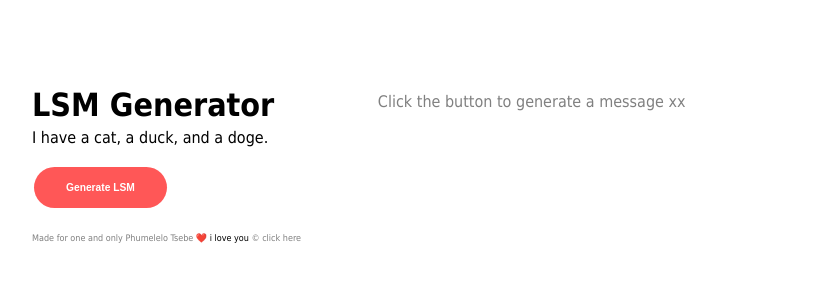
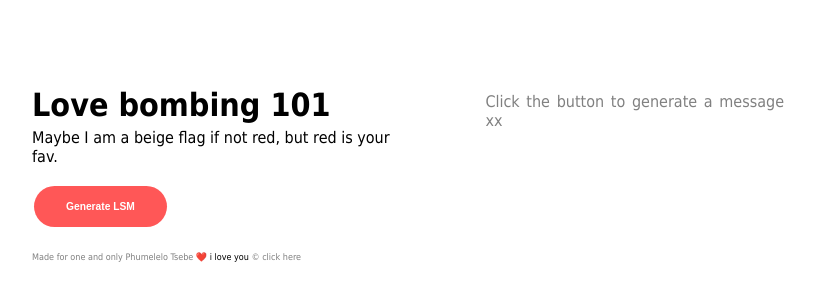
Before and after one commit to ananyaadlakha/tehehe, a plain HTML site: page index.html in a window 1280 px wide. Shown: the part 108-408 px from the top of the page, without its empty margins (232-1047 px from the left). Drawn offline with Linux system fonts and the light colour scheme.

Commit message:
Update index.html

```diff
--- a/index.html
+++ b/index.html
@@ -8,14 +8,14 @@
     <link rel="icon" type="image/jpg" href="images\Heart.png" sizes="16x16" type="image/icon" />
     <link rel="stylesheet" href="styles.css">
 
-    <title>LSM Generator</title>
+    <title>For You Love</title>
 </head>
 
 <body>
     <div class="container">
         <div class="mainText">
-            <h1 style="line-height: 1px;">LSM Generator</h1>
-            <p>I have a cat, a duck, and a doge.</p>
+            <h1 style="line-height: 1px;">Love bombing 101 </h1>
+            <p>Maybe I am a beige flag if not red, but red is your fav.</p>
             <button class="button" id="button" onclick="LSMRand()">
                 <b>Generate LSM</b>
             </button>
```
